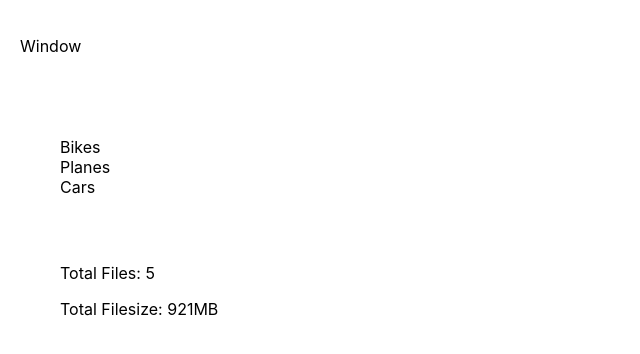
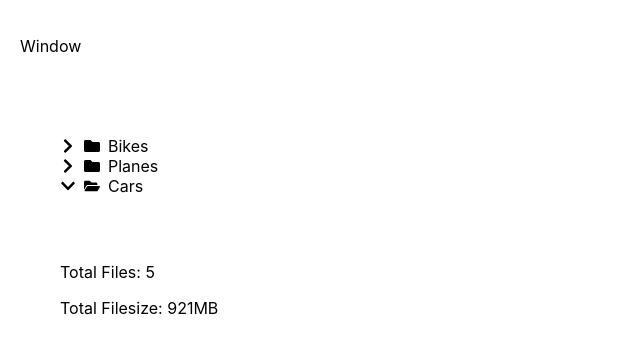
Before and after one commit to reinhardt021/folder-explorer, a JavaScript app: page / in a window 1280 px wide. Shown: the top 354 px of the page, without its empty margins (0-640 px from the left). Built offline with nearby package versions, Linux system fonts and the light colour scheme; the HTML template or start-up script is replaced by a standard one.

Commit message:
have the basic icons showing now as needed

```diff
--- a/package.json
+++ b/package.json
@@ -12,6 +12,7 @@
     "framer-motion": "^4.1.17",
     "react": "^17.0.2",
     "react-dom": "^17.0.2",
+    "react-icons": "^4.2.0",
     "react-scripts": "^4.0.3",
     "web-vitals": "^1.0.1"
   },
--- a/src/App.js
+++ b/src/App.js
@@ -5,7 +5,13 @@ import {
     Container,
     HStack,
     Text
-} from "@chakra-ui/react"
+} from "@chakra-ui/react";
+import {
+    FaChevronDown,
+    FaChevronRight,
+    FaFolder,
+    FaFolderOpen,
+} from "react-icons/fa";
 
 function App() {
   return (
@@ -24,29 +30,45 @@ function App() {
           boxShadow="base"
           rounded="lg"
         >
-            <Box bgColor="gray.400" align="left" padding="5px" paddingLeft="10px">
-                <HStack>
-                    <Circle size="15px" bgColor="gray.500"></Circle>
-                    <Circle size="15px" bgColor="gray.500"></Circle>
-                    <Circle size="15px" bgColor="gray.500"></Circle>
+            <Box
+                bgColor="gray.400"
+                align="left"
+                padding="7px"
+            >
+                <HStack spacing="3px">
+                    <Circle size="10px" bgColor="gray.500"></Circle>
+                    <Circle size="10px" bgColor="gray.500"></Circle>
+                    <Circle size="10px" bgColor="gray.500"></Circle>
                 </HStack>
             </Box>
             <Box bgColor="gray.50" padding="40px">
                 <Container align="left">
                     <Box paddingBottom="30px">
-                        <Container>
-                            Bikes
-                        </Container>
-                        <Container>
-                            Planes
-                        </Container>
-                        <Container>
-                            Cars
-                        </Container>
+                        <Box>
+                            <HStack>
+                                <FaChevronRight/>
+                                <FaFolder/>
+                                <Text>Bikes</Text>
+                            </HStack>
+                        </Box>
+                        <Box>
+                            <HStack>
+                                <FaChevronRight/>
+                                <FaFolder/>
+                                <Text>Planes</Text>
+                            </HStack>
+                        </Box>
+                        <Box>
+                            <HStack>
+                                <FaChevronDown/>
+                                <FaFolderOpen/>
+                                <Text>Cars</Text>
+                            </HStack>
+                        </Box>
                     </Box>
                     <Box borderTop="1px" borderColor="gray.400" paddingTop="20px">
-                        <p>Total Files: 5</p>
-                        <p>Total Filesize: 921MB</p>
+                        <Text fontSize="xl">Total Files: 5</Text>
+                        <Text fontSize="xl">Total Filesize: 921MB</Text>
                     </Box>
                 </Container>
             </Box>
```
Also changed, not shown: 2 other files (tests, documents, lock files or other folders).
